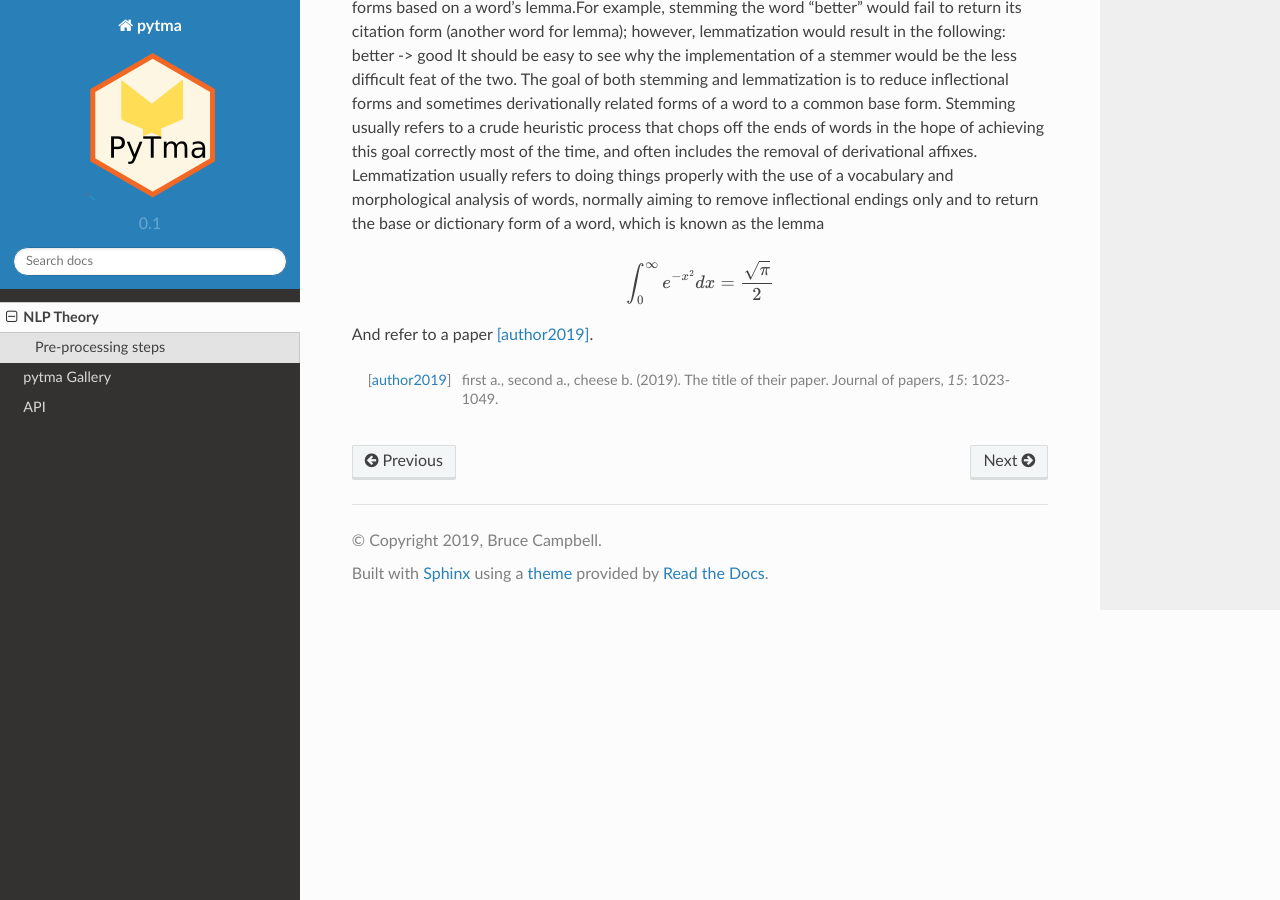
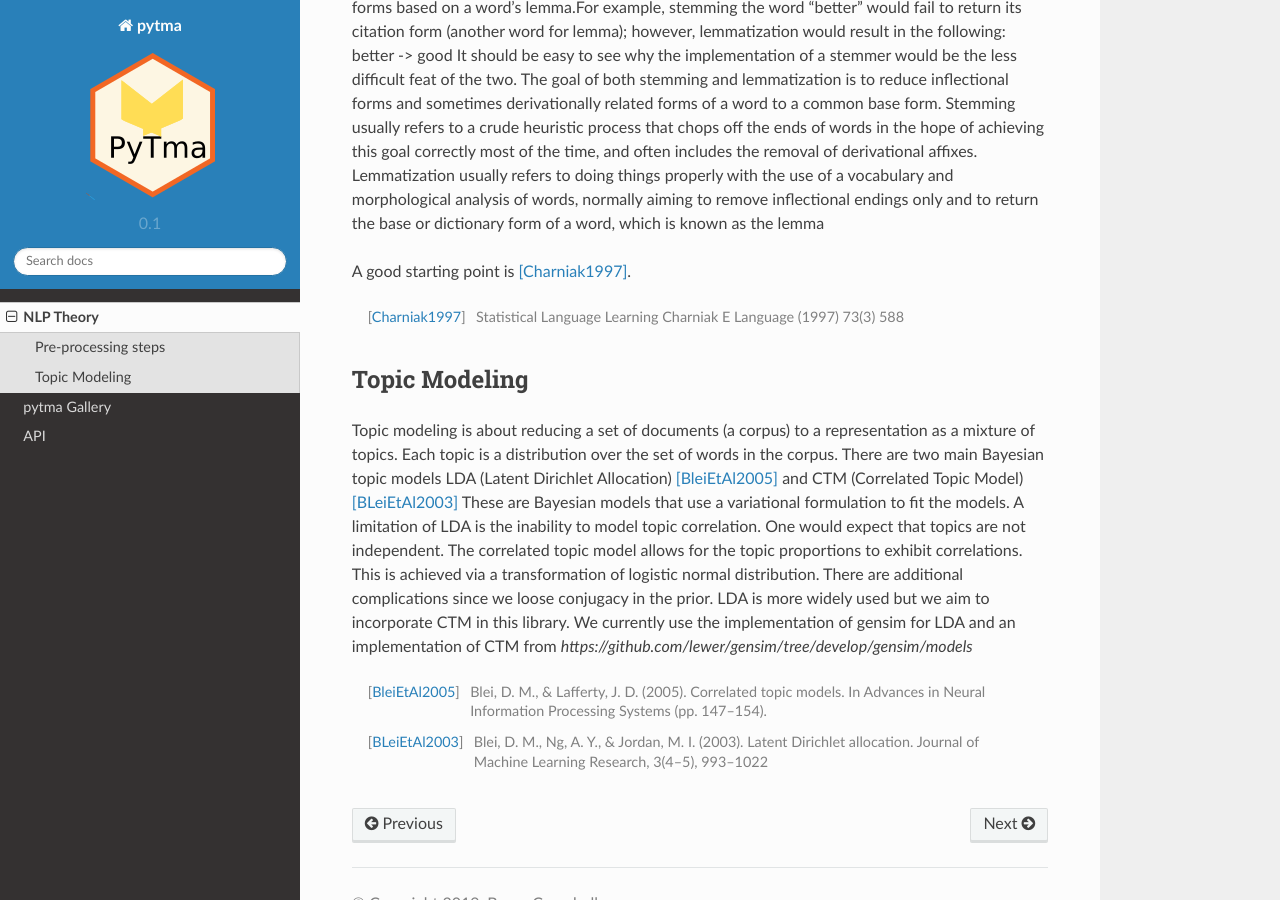
Before and after one commit to wavescholar/nlp-modelling, a Sphinx documentation site: the page built from doc/theory.rst, in a window 1280 px wide and 900 px high, scrolled down 916 px. Built offline with Sphinx 7.4.7 and the Read the Docs theme 2.0.0, drawn with Linux system fonts in a browser that asks for light colours.

Commit message:
bcampbell 090619 GH-12 Sphinx documentation setup needs work #12

```diff
--- a/doc/theory.rst
+++ b/doc/theory.rst
@@ -27,10 +27,17 @@ Lemmatization is related to stemming, differing in that lemmatization is able to
 better -> good
 It should be easy to see why the implementation of a stemmer would be the less difficult feat of the two. The goal of both stemming and lemmatization is to reduce inflectional forms and sometimes derivationally related forms of a word to a common base form. Stemming usually refers to a crude heuristic process that chops off the ends of words in the hope of achieving this goal correctly most of the time, and often includes the removal of derivational affixes.  Lemmatization usually refers to doing things properly with the use of a vocabulary and morphological analysis of words, normally aiming to remove inflectional endings only and to return the base or dictionary form of a word, which is known as the lemma
 
-.. math::
-    \int_0^\infty e^{-x^2} dx=\frac{\sqrt{\pi}}{2}
 
-And refer to a paper [author2019]_.
+A good starting point is [Charniak1997]_.
 
-.. [author2019] first a., second a., cheese b. (2019). The title of their
-                paper. Journal of papers, *15*: 1023-1049.
+.. [Charniak1997] Statistical Language Learning Charniak E Language (1997) 73(3) 588
+
+
+Topic Modeling
+--------------------------------------------------
+
+Topic modeling is about reducing a set of documents (a corpus) to a representation as a mixture of topics.  Each topic is a distribution over the set of words in the corpus. There are two main Bayesian topic models LDA (Latent Dirichlet Allocation) [BleiEtAl2005]_ and CTM (Correlated Topic Model) [BLeiEtAl2003]_  These are Bayesian models that use a variational formulation to fit the models. A limitation of LDA is the inability to model topic correlation.  One would expect that topics are not independent. The correlated topic model allows for the topic proportions to exhibit correlations.  This is achieved via a transformation of logistic normal distribution.  There are additional complications since we loose conjugacy in the prior. LDA is more widely used but we aim to incorporate CTM in this library. We currently use the implementation of gensim for LDA and an implementation of CTM from `https://github.com/lewer/gensim/tree/develop/gensim/models`
+
+.. [BleiEtAl2005] Blei, D. M., & Lafferty, J. D. (2005). Correlated topic models. In Advances in Neural Information Processing Systems (pp. 147–154).
+
+.. [BLeiEtAl2003] Blei, D. M., Ng, A. Y., & Jordan, M. I. (2003). Latent Dirichlet allocation. Journal of Machine Learning Research, 3(4–5), 993–1022
```
Also changed, not shown: 19 other files.
